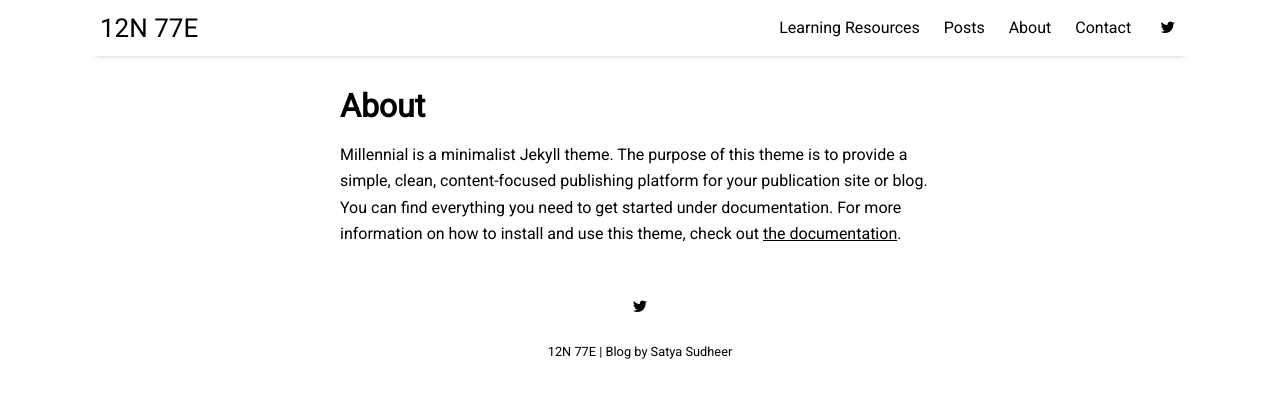
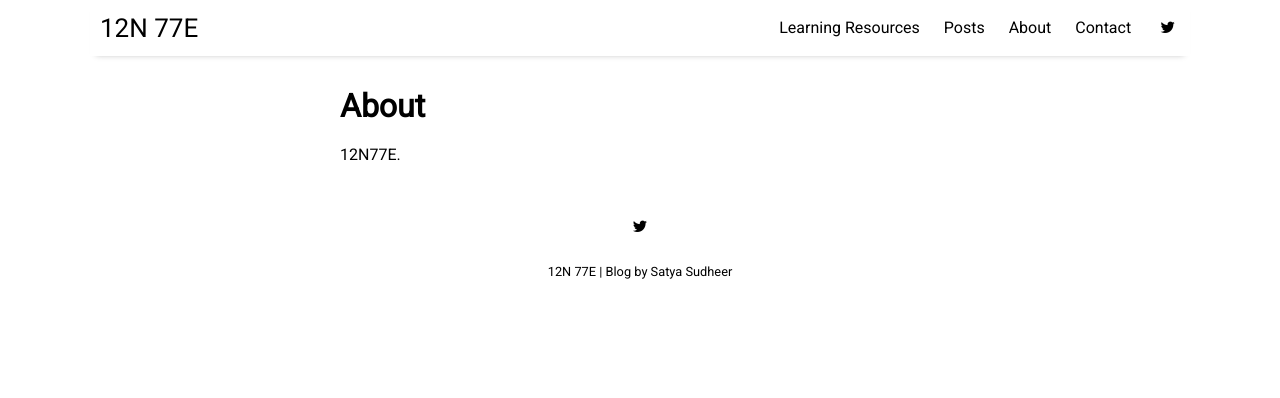
Before and after one commit to SatyaSudheer/12N77E, a Jekyll site: the page built from pages/about.md, in a window 1280 px wide. Shown: the top 398 px of the page. Built offline with Jekyll 4.4.1, drawn with Linux system fonts in a browser that asks for light colours; nearby versions of some CDN libraries.

```diff
--- a/pages/about.md
+++ b/pages/about.md
@@ -3,4 +3,4 @@ layout: misc
 title: About
 ---
 
-Millennial is a minimalist Jekyll theme. The purpose of this theme is to provide a simple, clean, content-focused publishing platform for your publication site or blog. You can find everything you need to get started under documentation. For more information on how to install and use this theme, check out [the documentation]({{ site.github.url }}{% post_url 2016-10-10-getting-started %}).
+12N77E.
```
Also changed, not shown: pages/contact.md (+0 -2 lines).
